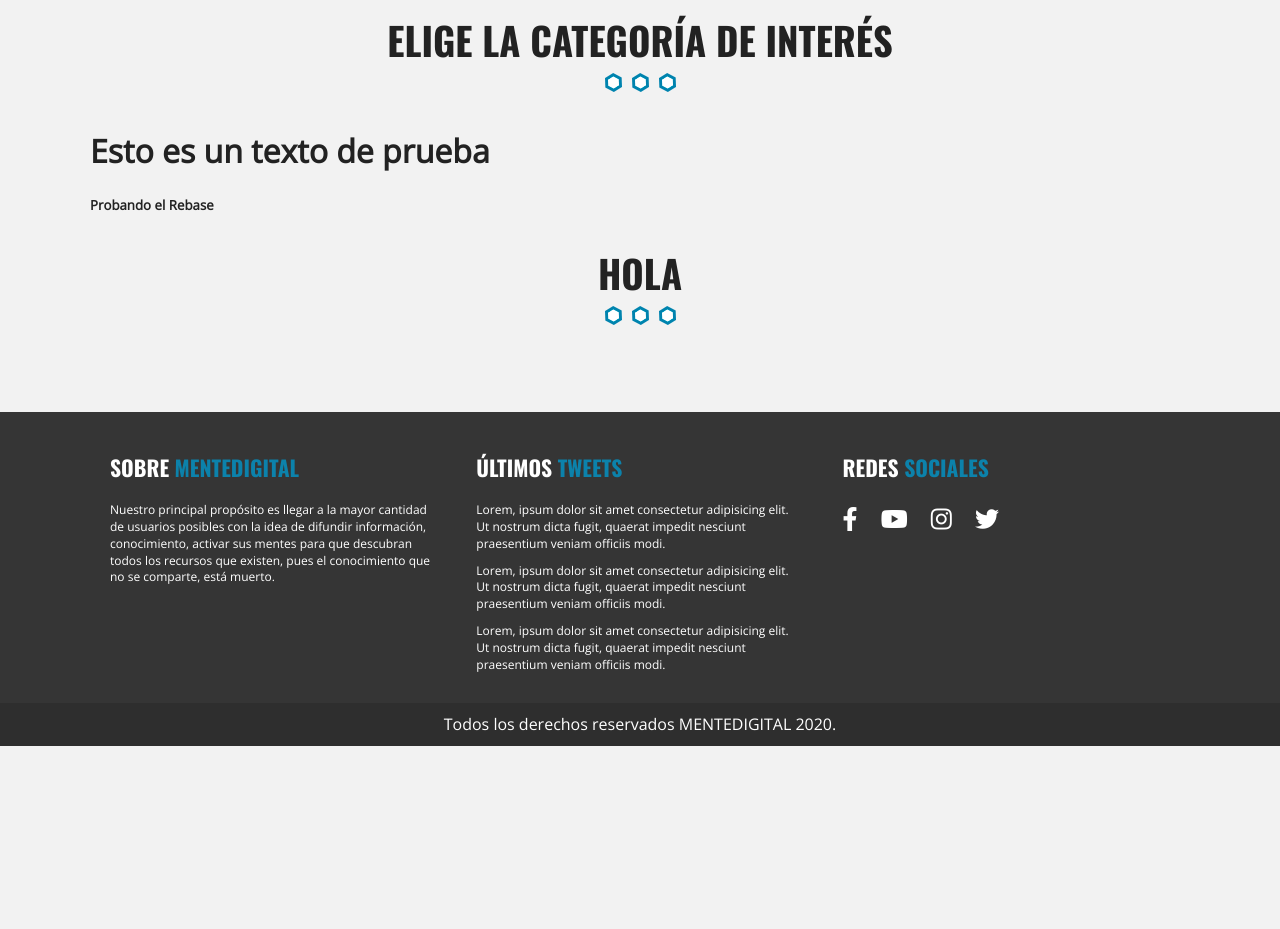
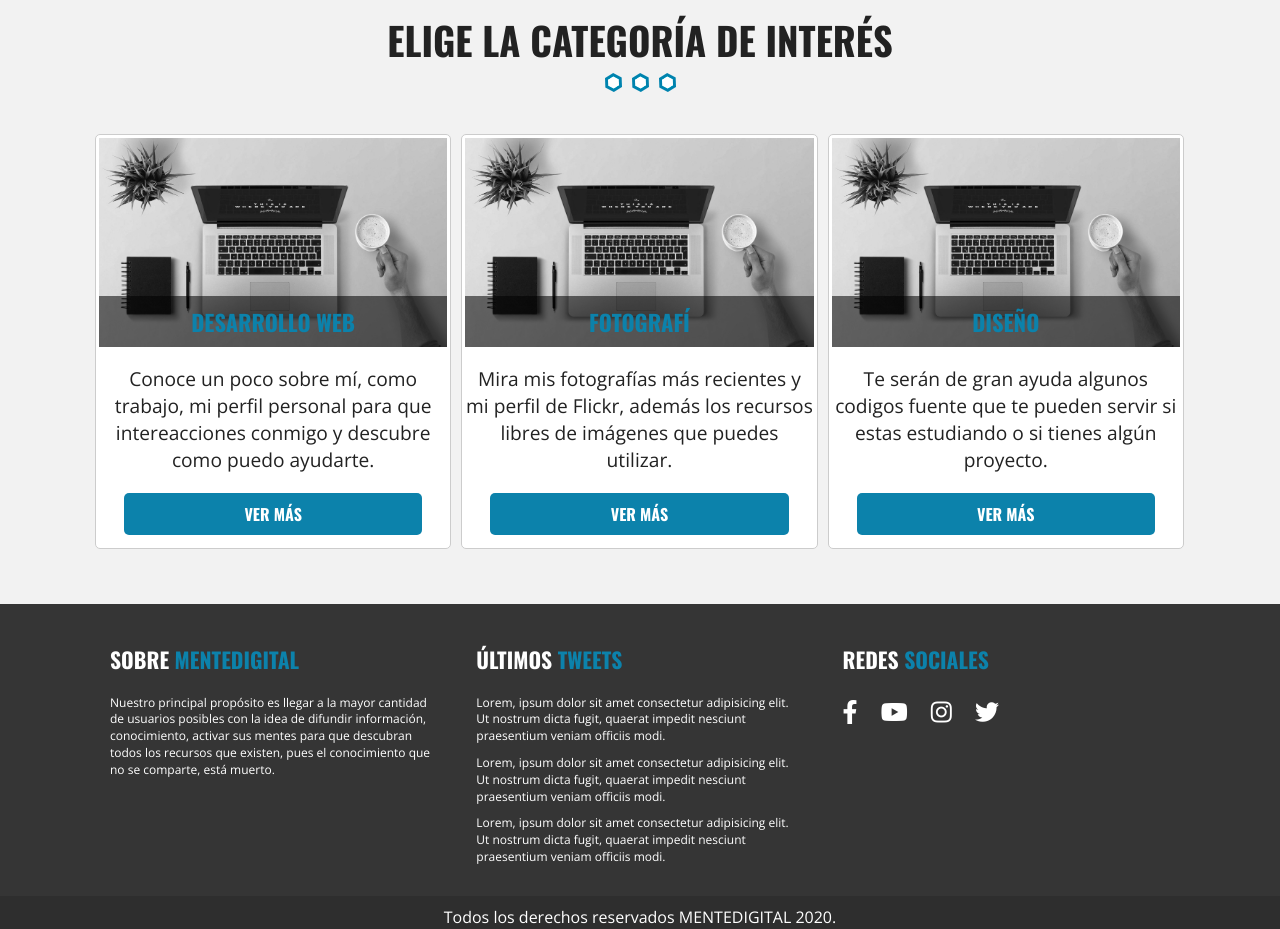
Before and after one commit to cristianorregodev/digitalmind, a plain HTML site: page registro.html in a window 1280 px wide. Shown: the part 1160-2089 px from the top of the page. Before the commit the page ends 1906 px from the top, so only its background shows below. Drawn offline with nearby package versions, Linux system fonts and the light colour scheme.

Commit message:
Agrega sección de categorias en Registro

```diff
--- a/registro.html
+++ b/registro.html
@@ -102,11 +102,41 @@
       <!--Datos del usuario-->
       <div id="interes" class="interes">
         <h2>Elige la categoría de interés</h2>
-        <h1>Esto es un texto de prueba</h1>
-        <h5>Probando el Rebase</h5>
-      </div>
-      <div>
-        <h2>Hola</h2>
+        <ul class="info-de-interes clearfix">
+          <li class="detalles">
+            <div class="de-interes">
+              <img src="img/laptop-1205256_1920.jpg" alt="Foto contenido" />
+              <h4>Desarrollo Web</h4>
+            </div>
+            <p>
+              Conoce un poco sobre mí, como trabajo, mi perfil personal para que
+              intereacciones conmigo y descubre como puedo ayudarte.
+            </p>
+            <a href="#" class="btn">Ver más</a>
+          </li>
+          <li class="detalles">
+            <div class="de-interes">
+              <img src="img/laptop-1205256_1920.jpg" alt="Foto contenido" />
+              <h4>Fotografí</h4>
+            </div>
+            <p>
+              Mira mis fotografías más recientes y mi perfil de Flickr, además los
+              recursos libres de imágenes que puedes utilizar.
+            </p>
+            <a href="#" class="btn">Ver más</a>
+          </li>
+          <li class="detalles">
+            <div class="de-interes">
+              <img src="img/laptop-1205256_1920.jpg" alt="Foto contenido" />
+              <h4>Diseño</h4>
+            </div>
+            <p>
+              Te serán de gran ayuda algunos codigos fuente que te pueden servir
+              si estas estudiando o si tienes algún proyecto.
+            </p>
+            <a href="#" class="btn">Ver más</a>
+          </li>
+        </ul>
       </div>
 
     </form>
```
